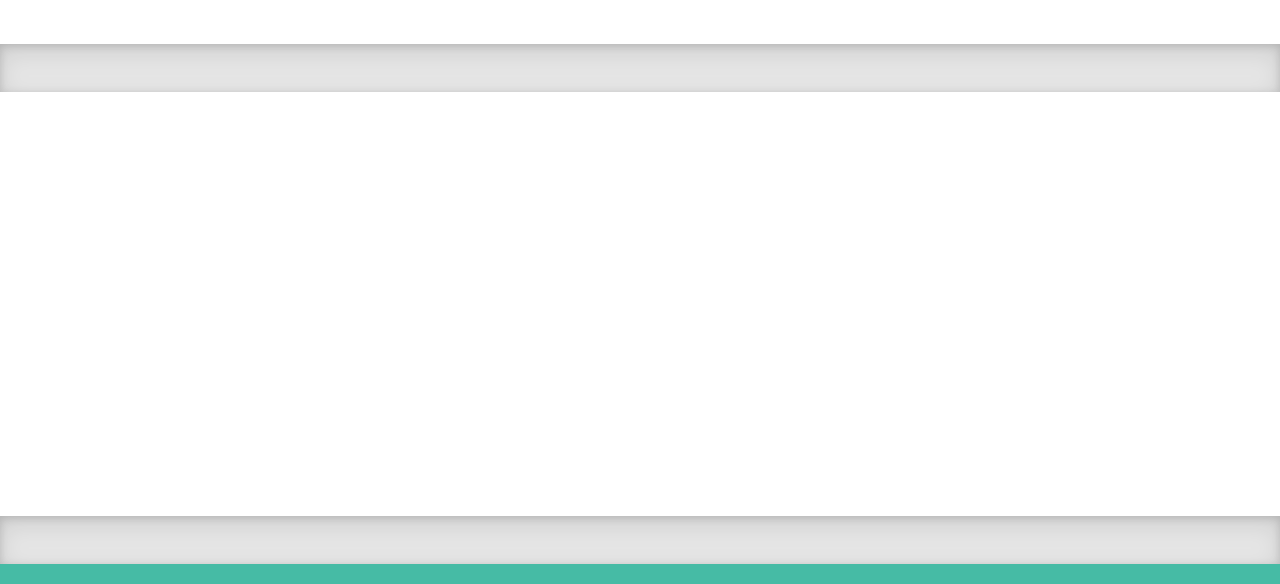
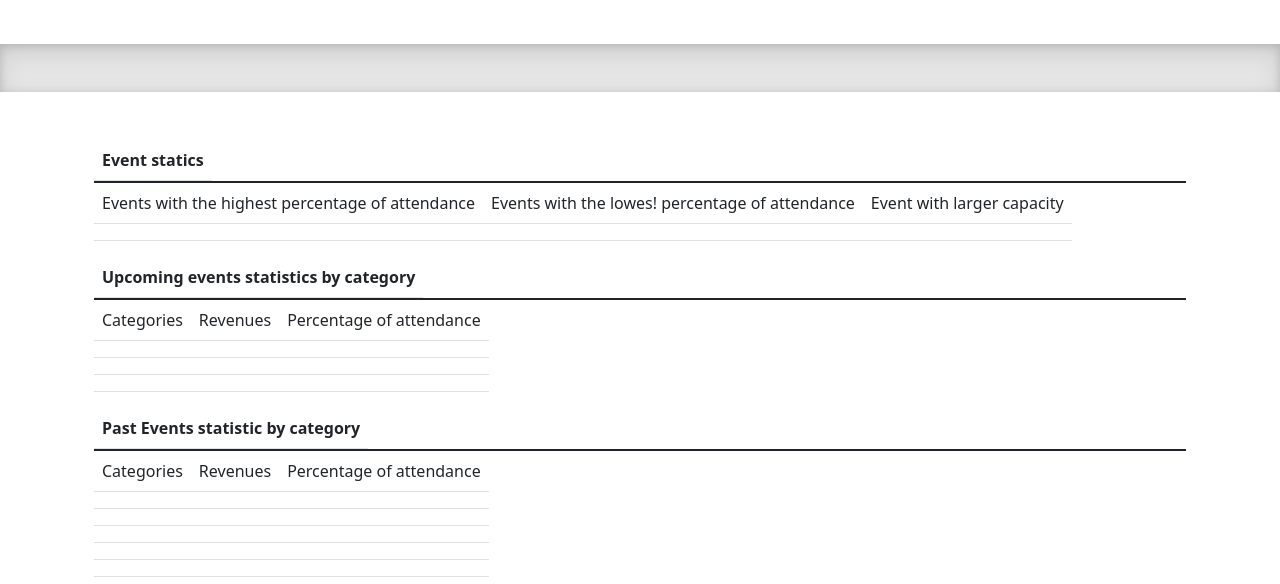
Before and after one commit to SCodify/Amazing-Events, a website: page public/stats.html in a window 1280 px wide. Shown: the part 170-754 px from the top of the page. Drawn offline with nearby package versions, Linux system fonts and the light colour scheme.

Commit message:
Se hizo details

```diff
--- a/public/stats.html
+++ b/public/stats.html
@@ -59,9 +59,100 @@
     </header>
     <div class="divider"></div>
     <main>
-        <section class="container">
+        <div class="container p-0 my-4">
+            <div class="teble-container row m-0 p-4 justify-content-center">
 
-        </section>
+                <table class="table table-responsive col-12 d-flex flex-column w-100 p-0">
+                    <thead>
+                      <tr>
+                        <th rowspan="" scope="col">Event statics</th>
+                      </tr>
+                    </thead>
+                    <tbody class="table-group-divider">
+                      <tr>
+                        <td>Events with the highest percentage of attendance</td>
+                        <td>Events with the lowes! percentage of attendance</td>
+                        <td>Event with larger capacity</td>
+                      </tr>
+                      <tr>
+                        <td></td>
+                        <td></td>
+                        <td></td>
+                      </tr>
+                    </tbody>
+                  </table>
+
+                  <table class="table col-12 d-flex flex-column w-100 p-0">
+                    <thead>
+                      <tr>
+                        <th rowspan="" scope="col">Upcoming events statistics by category</th>
+                      </tr>
+                    </thead>
+                    <tbody class="table-group-divider">
+                      <tr>
+                        <td>Categories</td>
+                        <td>Revenues</td>
+                        <td>Percentage of attendance</td>
+                      </tr>
+                      <tr>
+                        <td></td>
+                        <td></td>
+                        <td></td>
+                      </tr>
+                      <tr>
+                        <td></td>
+                        <td></td>
+                        <td></td>
+                      </tr>
+                      <tr>
+                        <td></td>
+                        <td></td>
+                        <td></td>
+                      </tr>
+                    </tbody>
+                  </table>
+
+                  <table class="table col-12 d-flex flex-column w-100 p-0">
+                    <thead>
+                      <tr>
+                        <th rowspan="" scope="col">Past Events statistic by category</th>
+                      </tr>
+                    </thead>
+                    <tbody class="table-group-divider">
+                      <tr class="w-100">
+                        <td>Categories</td>
+                        <td>Revenues</td>
+                        <td>Percentage of attendance</td>
+                      </tr>
+                      <tr>
+                        <td></td>
+                        <td></td>
+                        <td></td>
+                      </tr>
+                      <tr>
+                        <td></td>
+                        <td></td>
+                        <td></td>
+                      </tr>
+                      <tr>
+                        <td></td>
+                        <td></td>
+                        <td></td>
+                      </tr>
+                      <tr>
+                        <td></td>
+                        <td></td>
+                        <td></td>
+                      </tr>
+                      <tr>
+                        <td></td>
+                        <td></td>
+                        <td></td>
+                      </tr>
+                    </tbody>
+                  </table>
+            </div>
+        </div>
     </main>
     <div class="divider"></div>
     <footer class="container-fluid py-4">
--- a/src/css/styles.css
+++ b/src/css/styles.css
@@ -158,3 +158,33 @@ footer a:focus
     background-color: var(--secondary-color1);
     color: white;
 }
+
+.table-container {
+    overflow-x: auto;
+    display: flex;
+    flex-wrap: nowrap;
+    justify-content: start;
+}
+
+table {
+    margin: 40px 0px;
+    border-collapse: collapse;
+    width: 100%;
+}
+
+tr {
+    width: 100% !important;
+}
+
+
+th {
+    padding: 10px;
+    margin: auto;
+    text-align: start;
+}
+
+td{
+    padding: 10px;
+    white-space:nowrap;
+    vertical-align:top;
+}
```
Also changed, not shown: public/details.html (+20 -2 lines).
